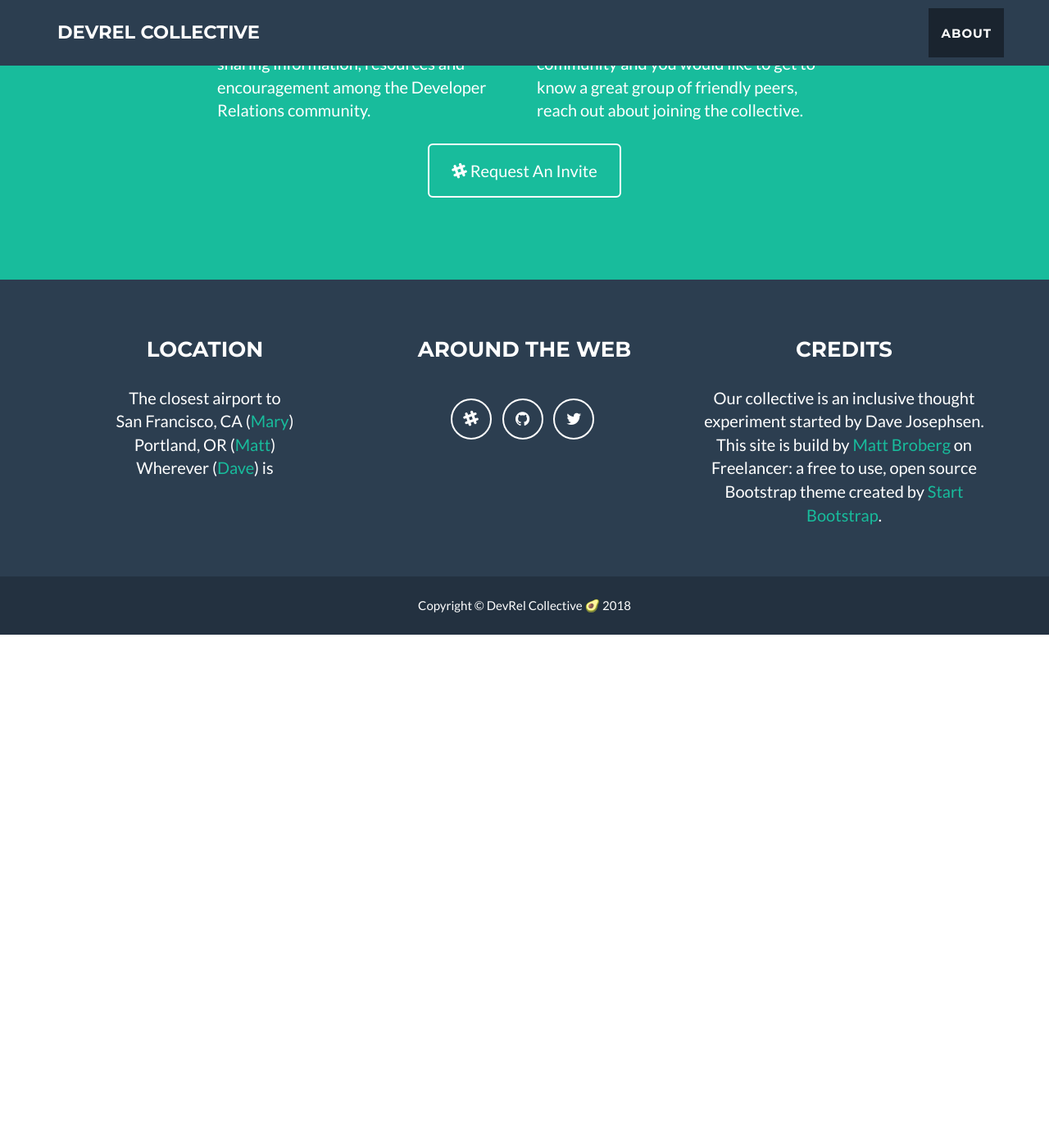
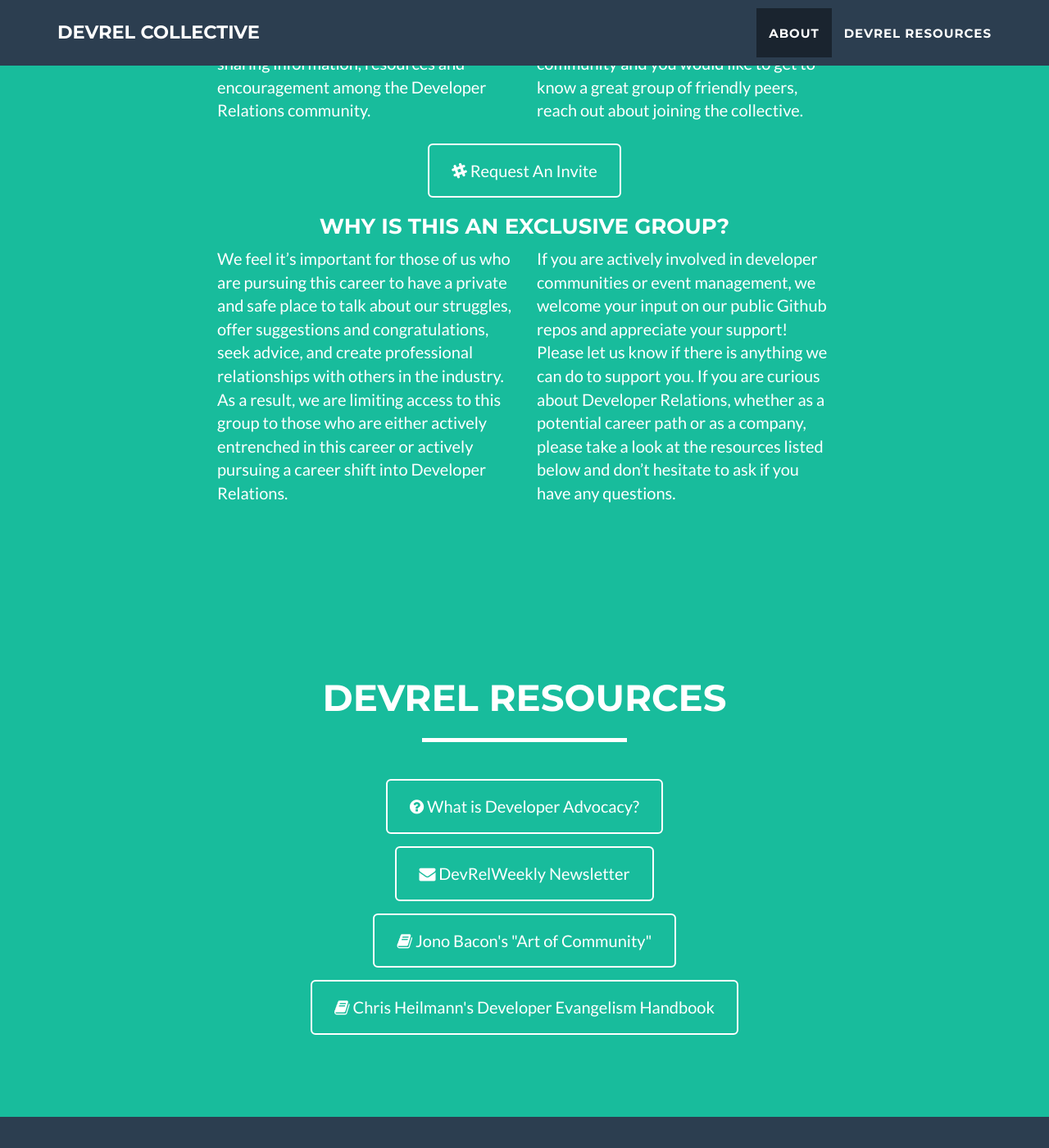
Before and after one commit to evangelistcollective/evangelistcollective.github.io, a Jekyll site: the page built from index.html, in a window 1280 px wide and 1400 px high, scrolled down 894 px. Shown: the whole window at 82% size. Built offline with Jekyll 4.4.1, drawn with Linux system fonts in a browser that asks for light colours; before the commit the page ends 1668 px from its top, so only the background shows below that.

Commit message:
Add devrel resources (#4)
* initial add of content around devrel resources

* additional resource

* fix font-awesome for newsletter

* update text explaining why exclusive; update fa icon

* fix column offset

* adjust link color

* adjust link color/decoration

* remove link styling / github link

* reset colors and styling of links

* update text alignment and split into two columns

* grammar all teh things

* add a few resources

* use the correct link of course

```diff
--- a/_includes/about.html
+++ b/_includes/about.html
@@ -20,5 +20,18 @@
                     </a>
                 </div>
             </div>
+            <div class="row">
+                <div class="col-lg-8 col-lg-offset-2 text-center">
+                    <h3>Why is this an exclusive group?</h3>
+                </div>
+            </div>
+            <div class="row">
+                <div class="col-lg-4 col-lg-offset-2">
+                    <p>We feel it’s important for those of us who are pursuing this career to have a private and safe place to talk about our struggles, offer suggestions and congratulations, seek advice, and create professional relationships with others in the industry. As a result, we are limiting access to this group to those who are either actively entrenched in this career or actively pursuing a career shift into Developer Relations.</p>
+                </div>
+                <div class="col-lg-4">
+                    <p>If you are actively involved in developer communities or event management, we welcome your input on our public Github repos and appreciate your support! Please let us know if there is anything we can do to support you. If you are curious about Developer Relations, whether as a potential career path or as a company, please take a look at the resources listed below and don’t hesitate to ask if you have any questions.</p>
+                </div>
+            </div>
         </div>
     </section>
--- a/_includes/nav.html
+++ b/_includes/nav.html
@@ -20,6 +20,9 @@
                     <li class="page-scroll">
                         <a href="#about">About</a>
                     </li>
+                    <li class="page-scroll">
+                        <a href="#resources">DevRel Resources</a>
+                    </li>
                     <!-- <li class="page-scroll">
                         <a href="#other-section-page">Reach Out</a>
                     </li> -->
--- /dev/null
+++ b/_includes/resources.html
@@ -0,0 +1,33 @@
+<!-- Resources Section -->
+   <section class="success" id="resources">
+       <div class="container">
+           <div class="row">
+               <div class="col-lg-12 text-center">
+                   <h2>DevRel Resources</h2>
+                   <hr class="star-light">
+               </div>
+           </div>
+           <div class="row">
+               <div class="col-lg-8 col-lg-offset-2 text-center">
+                   <a href="https://medium.com/@ashleymcnamara/what-is-developer-advocacy-3a92442b627c" target="_blank" class="btn btn-lg btn-outline">
+                       <i class="fa fa-question-circle"></i> What is Developer Advocacy?
+                   </a>
+               </div>
+               <div class="col-lg-8 col-lg-offset-2 text-center">
+                   <a href="http://devrelweekly.com/" target="_blank" class="btn btn-lg btn-outline">
+                       <i class="fa fa-envelope"></i> DevRelWeekly Newsletter
+                   </a>
+               </div>
+               <div class="col-lg-8 col-lg-offset-2 text-center">
+                   <a href="http://www.artofcommunityonline.org/" target="_blank" class="btn btn-lg btn-outline">
+                       <i class="fa fa-book"></i> Jono Bacon's "Art of Community"
+                   </a>
+               </div>
+               <div class="col-lg-8 col-lg-offset-2 text-center">
+                   <a href="http://developer-evangelism.com/" target="_blank" class="btn btn-lg btn-outline">
+                       <i class="fa fa-book"></i> Chris Heilmann's Developer Evangelism Handbook
+                   </a>
+               </div>
+           </div>
+       </div>
+   </section>
--- a/_layouts/default.html
+++ b/_layouts/default.html
@@ -5,6 +5,7 @@
     {% include nav.html %}
     {% include header.html %}
     {% include about.html %}
+    {% include resources.html %}
 
     {% include footer.html %}
     {% include js.html %}
```
Also changed, not shown: _includes/css/main.css (line endings or trailing spaces).
